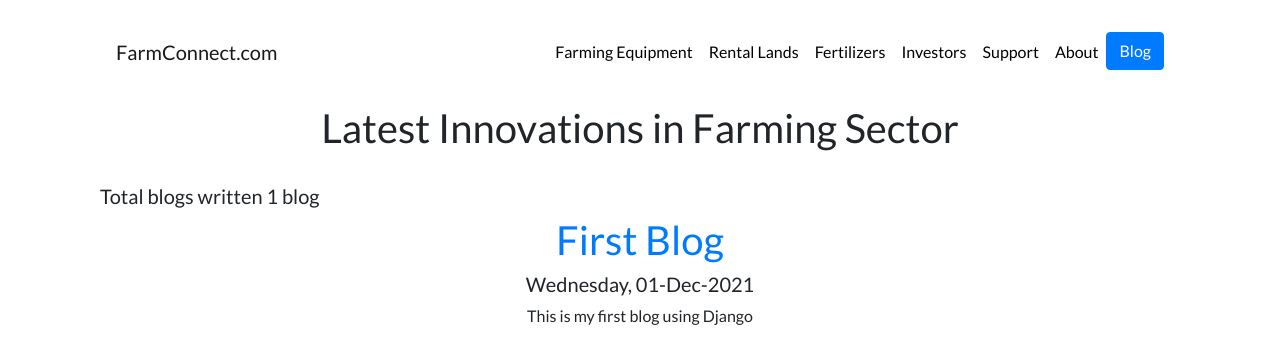
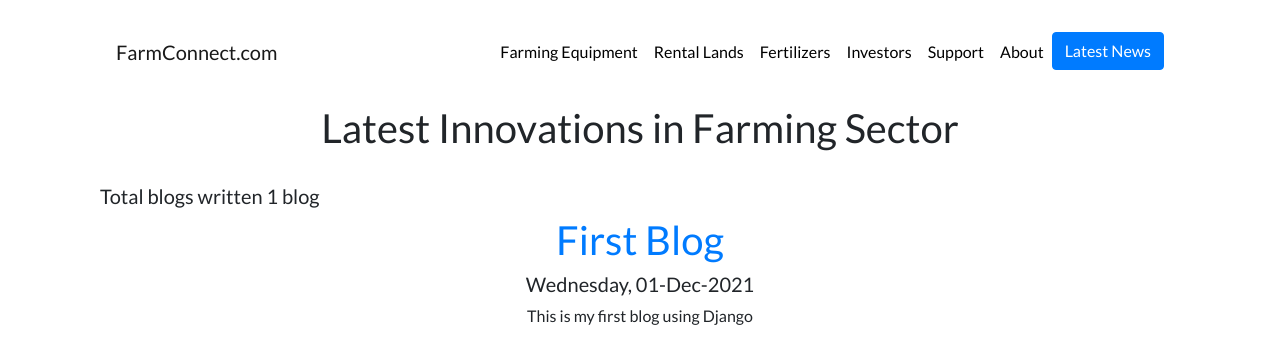
Before and after one commit to sharath007/sarath_portfolio, a Django app: page /blog/ in a window 1280 px wide. Shown: the top 364 px of the page. Run offline with Django 4.2, Linux system fonts and the light colour scheme; data comes from the database, SQL or seed files in the repository; some libraries are stand-ins or nearby versions.

Commit message:
Update base.html

```diff
--- a/portfolio/templates/portfolio/base.html
+++ b/portfolio/templates/portfolio/base.html
@@ -52,7 +52,7 @@
             <a class="nav-link" href = '{% url 'aboutus' %}'> About </a>
           </li>
           <li>
-            <a role="button" href="{% url 'blog:all_blogs' %}" class="btn btn-primary">Blog</a>
+            <a role="button" href="{% url 'blog:all_blogs' %}" class="btn btn-primary">Latest News</a>
           </li>
         </ul>
       </div>
```
